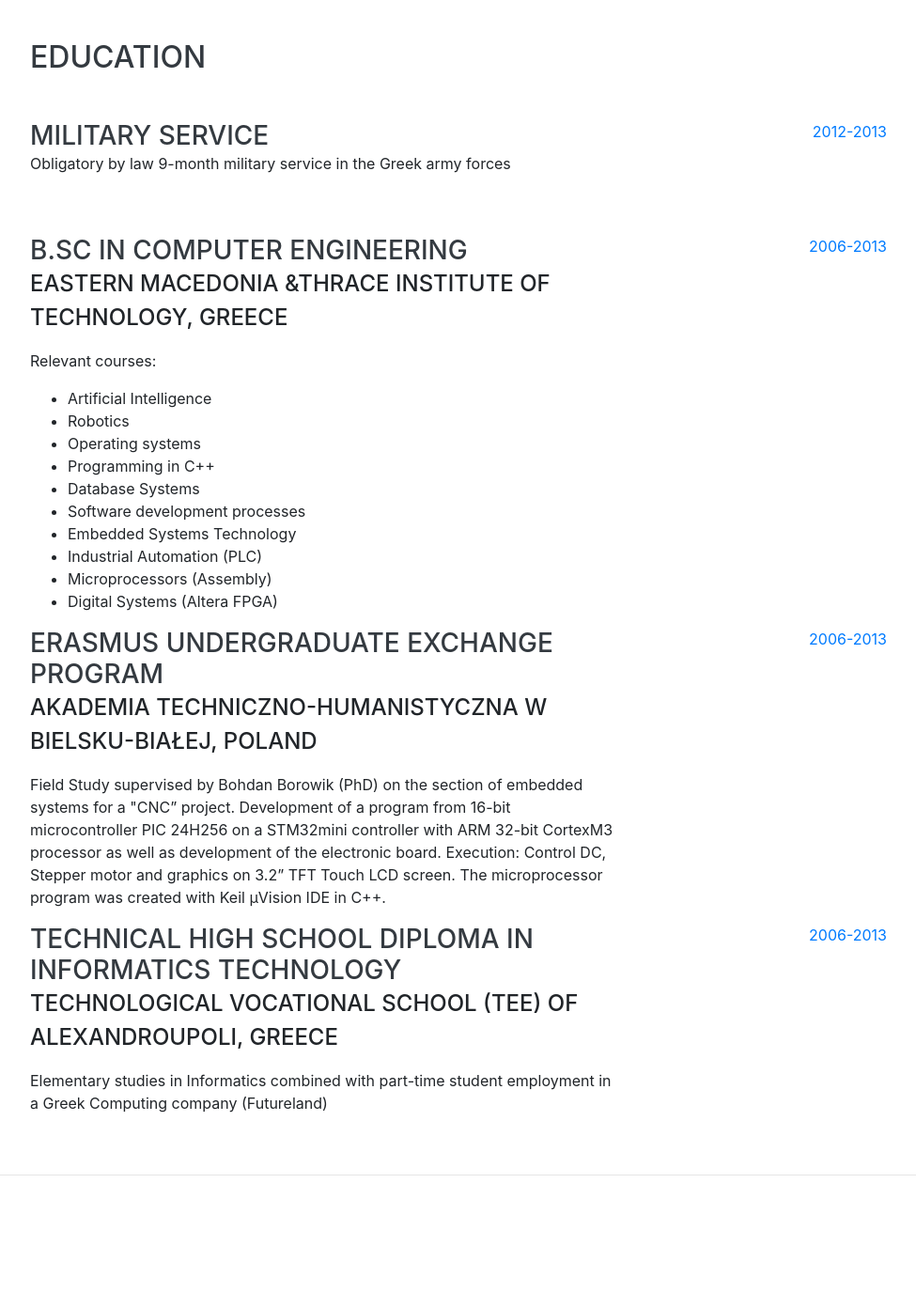
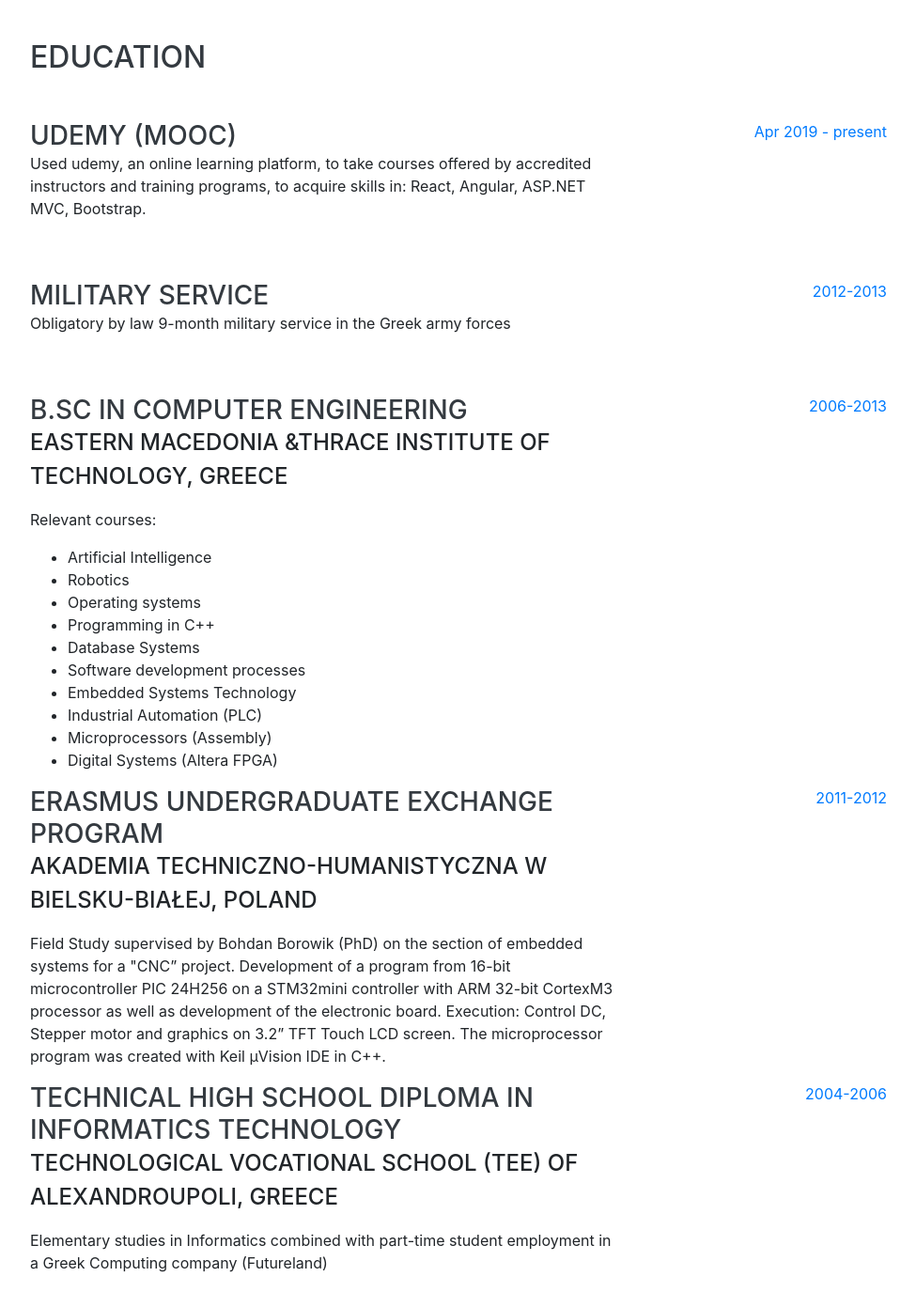
Before and after one commit to ZiSo89/ZiSo89.github.io, a website with bundled scripts: page index.html in a window 1280 px wide. Shown: the part 2240-3615 px from the top of the page at 94% size, without its empty margins (288-1263 px from the left). Built offline with nearby package versions, Linux system fonts and the light colour scheme; a web font is replaced by a local one.

Commit message:
update days

```diff
--- a/index.html
+++ b/index.html
@@ -163,6 +163,18 @@
             <div class="w-100">
                 <h2 class="mb-5">Education</h2>
 
+
+                <div class="resume-item d-flex flex-column flex-md-row justify-content-between mb-5">
+                    <div class="resume-content">
+                        <h3 class="mb-0">Udemy (MOOC)</h3>
+                        <p>Used udemy, an online learning platform, to take courses offered by accredited instructors and training programs, to acquire skills in: React, Angular, ASP.NET MVC, Bootstrap.</p>
+                    </div>
+                    <div class="resume-date text-md-right">
+                        <span class="text-primary">Apr 2019 - present</span>
+                    </div>
+                </div>
+
+
                 <div class="resume-item d-flex flex-column flex-md-row justify-content-between mb-5">
                     <div class="resume-content">
                         <h3 class="mb-0">Military service</h3>
@@ -172,6 +184,10 @@
                         <span class="text-primary">2012-2013</span>
                     </div>
                 </div>
+
+
+
+
 
                 <div class="resume-item d-flex flex-column flex-md-row justify-content-between">
                     <div class="resume-content">
@@ -205,7 +221,7 @@
                             as well as development of the electronic board. Execution: Control DC, Stepper motor and graphics on 3.2” TFT Touch LCD screen. The microprocessor program was created with Keil µVision IDE in C++.</p>
                     </div>
                     <div class="resume-date text-md-right">
-                        <span class="text-primary">2006-2013</span>
+                        <span class="text-primary">2011-2012</span>
                     </div>
                 </div>
 
@@ -217,7 +233,7 @@
                         <p>Elementary studies in Informatics combined with part-time student employment in a Greek Computing company (Futureland) </p>
                     </div>
                     <div class="resume-date text-md-right">
-                        <span class="text-primary">2006-2013</span>
+                        <span class="text-primary">2004-2006</span>
                     </div>
                 </div>
             </div>
@@ -278,6 +294,9 @@
                         <i class="fab fa-npm"></i>
                     </li>
                     <li class="list-inline-item">
+                        <i class="fab fa-bootstrap"></i>
+                    </li>
+                    <li class="list-inline-item">
                         <i class="fab c-plus-plus"></i>
                     </li>
                     <li class="list-inline-item">
@@ -298,6 +317,13 @@
                     <li class="list-inline-item">
                         <i class="fab fa-ubuntu"></i>
                     </li>
+                    <li class="list-inline-item">
+                        <i class="fab fa-raspberry-pi"></i>
+                    </li>
+                    <li class="list-inline-item">
+                        <i class="fab fa-php"></i>
+                    </li>
+
                 </ul>
 
 
```
